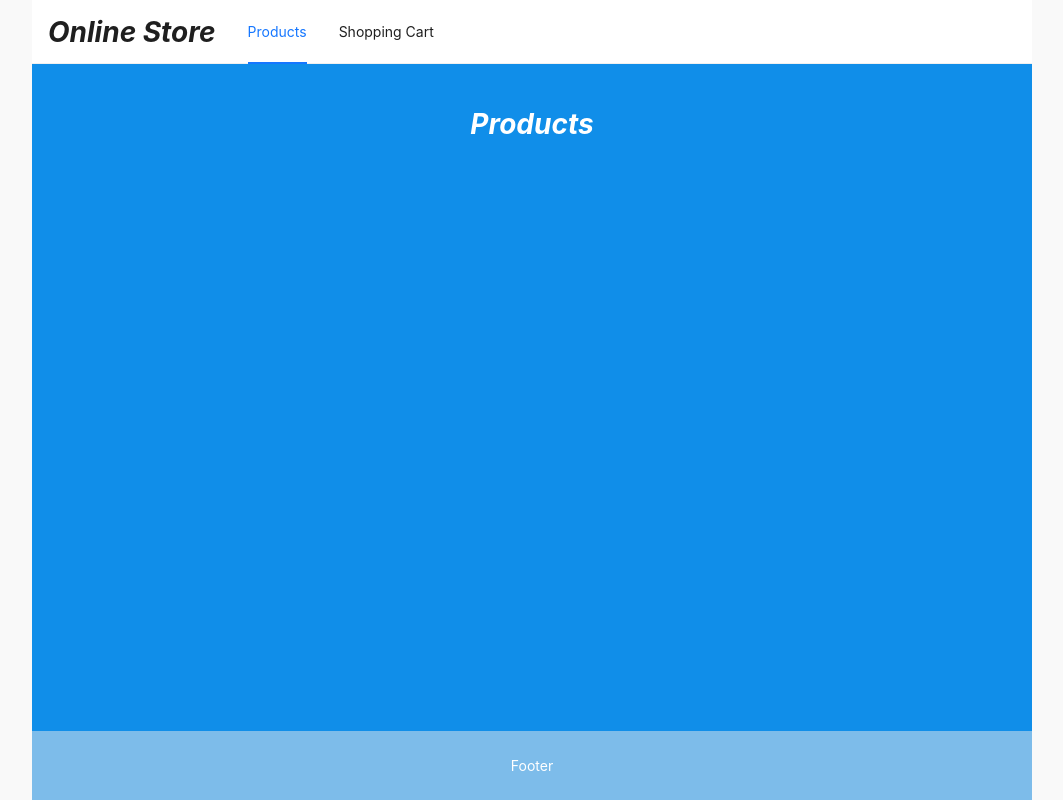
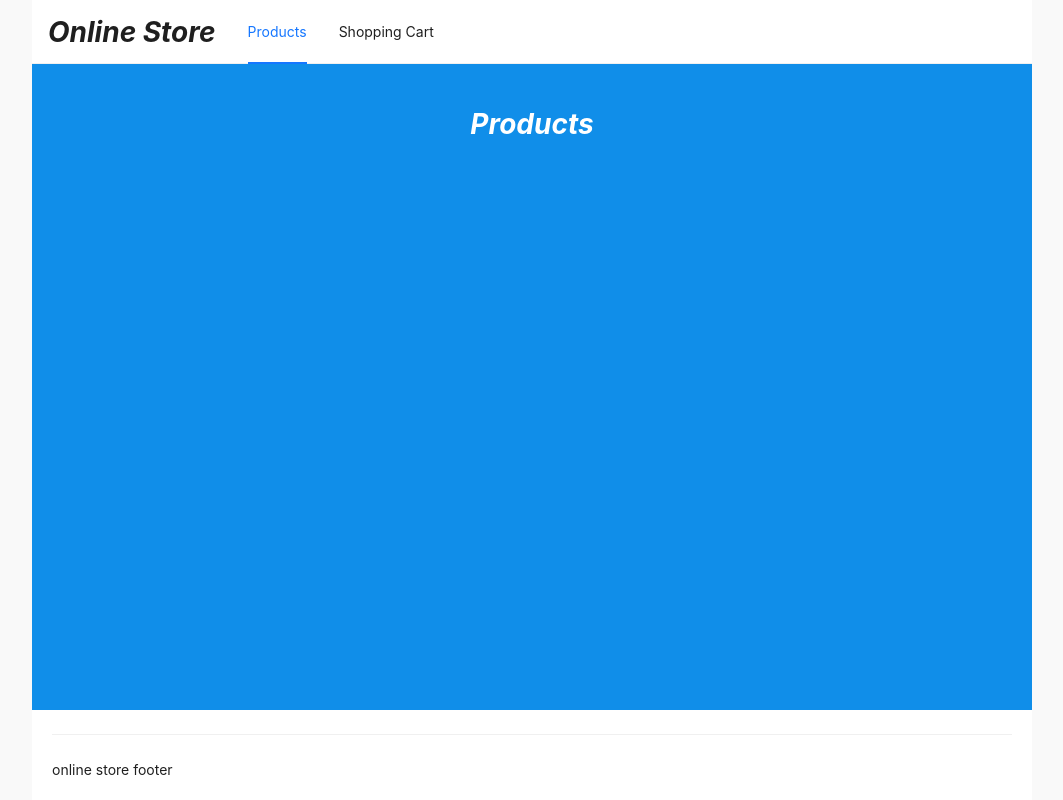
Before and after one commit to DWTwilight/front-end-demo, a React (Create React App) app: page / in a window 1280 px wide. Shown: the whole page, without its empty margins (108-1171 px from the left). Built offline with nearby package versions, Linux system fonts and the light colour scheme.

Commit message:
[shopping-cart] add footer

```diff
--- a/src/pages/layout/CommonLayout.js
+++ b/src/pages/layout/CommonLayout.js
@@ -2,6 +2,7 @@ import React from "react";
 import { Outlet } from "react-router-dom";
 import { Layout } from "antd";
 import NavBar from "./components/NavBar";
+import CustomFooter from "./components/CustomFooter";
 const { Header, Footer, Content } = Layout;
 
 const contentStyle = {
@@ -10,11 +11,6 @@ const contentStyle = {
   lineHeight: "120px",
   color: "#fff",
   backgroundColor: "#108ee9",
-};
-const footerStyle = {
-  textAlign: "center",
-  color: "#fff",
-  backgroundColor: "#7dbcea",
 };
 
 export default function CommonLayout() {
@@ -26,7 +22,9 @@ export default function CommonLayout() {
       <Content style={contentStyle}>
         <Outlet />
       </Content>
-      <Footer style={footerStyle}>Footer</Footer>
+      <Footer id="footer">
+        <CustomFooter />
+      </Footer>
     </Layout>
   );
 }
--- /dev/null
+++ b/src/pages/layout/components/CustomFooter.js
@@ -0,0 +1,11 @@
+import React from "react";
+import { Divider } from "antd";
+
+export default function CustomFooter() {
+  return (
+    <div className="custom-footer">
+      <Divider />
+      <span>online store footer</span>
+    </div>
+  );
+}
--- a/src/styles/app.scss
+++ b/src/styles/app.scss
@@ -34,4 +34,13 @@ h1 {
       background-color: white;
     }
   }
+
+  #footer {
+    padding: 0px 20px 20px 20px;
+    background-color: white;
+
+    .custom-footer {
+      background-color: white;
+    }
+  }
 }
```
Also changed, not shown: 1 other file (tests, documents, lock files or other folders).
